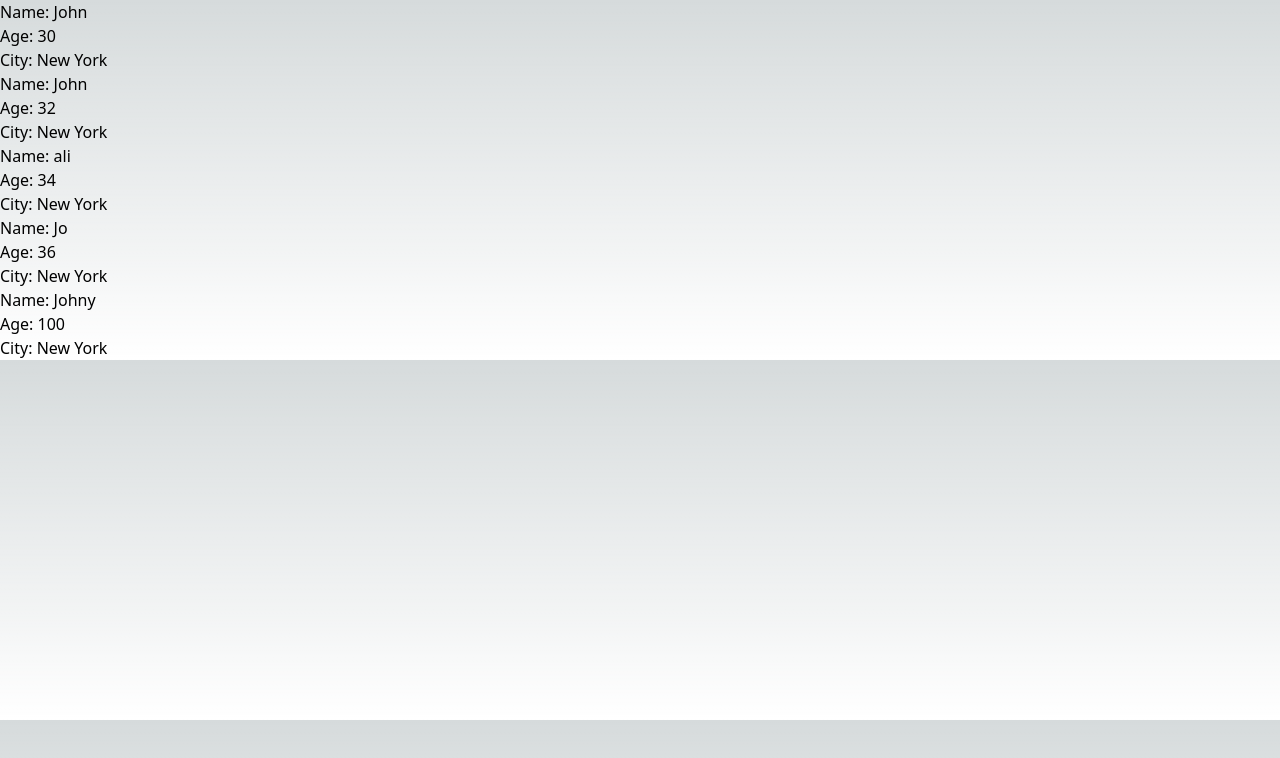
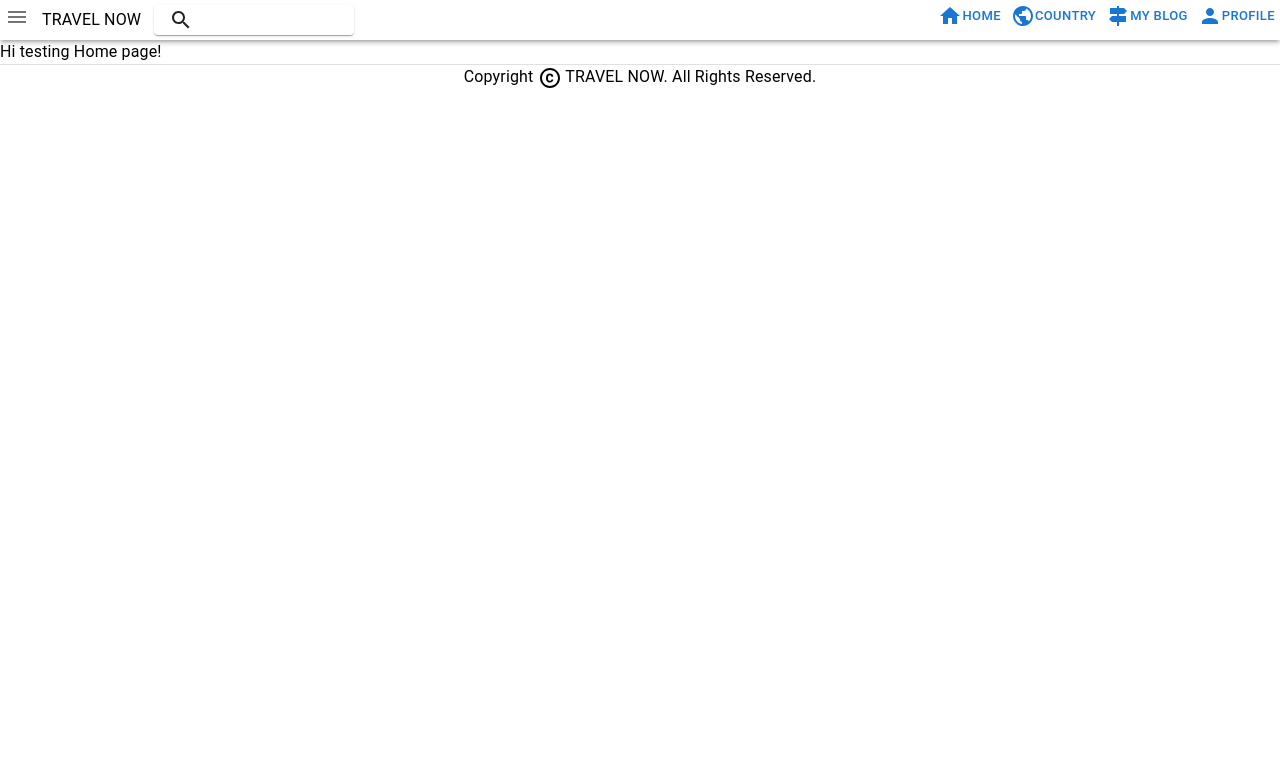
Before and after one commit to CQL02/TravelBlog, a Next.js app: page /home in a window 1280 px wide. Shown: the top 758 px of the page. Built offline with nearby package versions, Linux system fonts and the light colour scheme.

Commit message:
done layout

```diff
--- /dev/null
+++ b/component/Footer.js
@@ -0,0 +1,14 @@
+import { Box, Divider, Typography } from "@mui/material";
+import CopyrightIcon from "@mui/icons-material/Copyright";
+
+export default function footer() {
+  return (
+    <Box>
+      <Divider />
+      <Typography align="center" className="footer">
+        Copyright <CopyrightIcon className="footer" /> TRAVEL NOW. All Rights
+        Reserved.
+      </Typography>
+    </Box>
+  );
+}
--- /dev/null
+++ b/component/Header.js
@@ -0,0 +1,41 @@
+import { Box, Button, Paper, Typography } from "@mui/material";
+import HomeIcon from "@mui/icons-material/Home";
+import PublicIcon from "@mui/icons-material/Public";
+import SignpostIcon from "@mui/icons-material/Signpost";
+import PersonIcon from "@mui/icons-material/Person";
+import SearchIcon from "@mui/icons-material/Search";
+import InputBase from "@mui/material/InputBase";
+import SideNav from "./SideNavigation";
+
+export default function Header() {
+  return (
+    <Box sx={{ display: "flex", boxShadow: 3 }}>
+      <SideNav />
+      <Typography m={1}>TRAVEL NOW</Typography>
+
+      <Paper component="form" className="headerSearchBox">
+        <SearchIcon />
+        <InputBase />
+      </Paper>
+
+      <Box sx={{ marginLeft: "auto" }}>
+        <Button variant="text" size="small" className="headerButton">
+          <HomeIcon />
+          HOME
+        </Button>
+        <Button variant="text" size="small" className="headerButton">
+          <PublicIcon />
+          COUNTRY
+        </Button>
+        <Button variant="text" size="small" className="headerButton">
+          <SignpostIcon />
+          MY BLOG
+        </Button>
+        <Button variant="text" size="small" className="headerButton">
+          <PersonIcon />
+          PROFILE
+        </Button>
+      </Box>
+    </Box>
+  );
+}
--- /dev/null
+++ b/component/Layout.js
@@ -0,0 +1,14 @@
+const { default: Header } = require("./Header");
+const { default: Footer } = require("./Footer");
+
+const Layout = ({ children }) => {
+  return (
+    <div>
+      <Header />
+      <main>{children}</main>
+      <Footer />
+    </div>
+  );
+};
+
+export default Layout;
--- /dev/null
+++ b/component/SideNavigation.js
@@ -0,0 +1,66 @@
+import {
+  Box,
+  Drawer,
+  IconButton,
+  List,
+  ListItemButton,
+  ListItemIcon,
+  ListItemText,
+  Typography,
+} from "@mui/material";
+import MenuIcon from "@mui/icons-material/Menu";
+import AddCircleOutlineIcon from "@mui/icons-material/AddCircleOutline";
+import SettingsIcon from "@mui/icons-material/Settings";
+import LogoutIcon from "@mui/icons-material/Logout";
+import { useState } from "react";
+
+export default function sideNav() {
+  const [state, setState] = useState(false);
+  const toggleDrawer = () => {
+    setState(!state);
+  };
+
+  return (
+    <Box>
+      <IconButton className="headerButton" size="small" onClick={toggleDrawer}>
+        <MenuIcon />
+      </IconButton>
+      <Drawer anchor="left" open={state} onClose={() => setState(false)}>
+        <Typography className="drawer-text" align="center">
+          WELCOME!
+        </Typography>
+        <img
+          src="https://images.unsplash.com/photo-1551963831-b3b1ca40c98e"
+          style={{ width: "15em" }}
+        />
+        <Typography className="drawer-text" align="center">
+          username
+        </Typography>
+        <Box className="drawer">
+          <List>
+            <ListItemButton>
+              <ListItemIcon>
+                <AddCircleOutlineIcon />
+              </ListItemIcon>
+              <ListItemText primary="Create Blog" />
+            </ListItemButton>
+
+            <ListItemButton>
+              <ListItemIcon>
+                <SettingsIcon />
+              </ListItemIcon>
+              <ListItemText primary="Settings" />
+            </ListItemButton>
+
+            <ListItemButton>
+              <ListItemIcon>
+                <LogoutIcon />
+              </ListItemIcon>
+              <ListItemText primary="Logout" />
+            </ListItemButton>
+          </List>
+        </Box>
+      </Drawer>
+    </Box>
+  );
+}
--- a/package.json
+++ b/package.json
@@ -12,6 +12,7 @@
     "@emotion/react": "^11.10.6",
     "@emotion/styled": "^11.10.6",
     "@fontsource/roboto": "^4.5.8",
+    "@mui/icons-material": "^5.11.16",
     "@mui/material": "^5.12.0",
     "@mui/styled-engine-sc": "^5.12.0",
     "autoprefixer": "10.4.14",
--- a/pages/_app.js
+++ b/pages/_app.js
@@ -1,5 +1,6 @@
-import '@/styles/globals.css'
+import "@/styles/globals.css";
+import "@/styles/layout.css";
 
 export default function App({ Component, pageProps }) {
-  return <Component {...pageProps} />
+  return <Component {...pageProps} />;
 }
--- a/pages/home/index.js
+++ b/pages/home/index.js
@@ -1,5 +1,10 @@
-import Example from "../../component/example";
+import Layout from "../../component/Layout";
+import { Typography } from "@mui/material";
 
 export default function homeindex() {
-  return <Example />;
+  return (
+    <Layout>
+      <Typography>Hi testing Home page!</Typography>
+    </Layout>
+  );
 }
--- a/styles/globals.css
+++ b/styles/globals.css
@@ -16,7 +16,7 @@
   }
 }
 
-body {
+/* body {
   color: rgb(var(--foreground-rgb));
   background: linear-gradient(
       to bottom,
@@ -24,4 +24,4 @@ body {
       rgb(var(--background-end-rgb))
     )
     rgb(var(--background-start-rgb));
-}
+} */
--- /dev/null
+++ b/styles/layout.css
@@ -0,0 +1,39 @@
+.headerButton {
+  margin: 5px;
+  color: black;
+  border-radius: 50px;
+}
+.headerButton:hover {
+  background-color: #f3f3f3;
+  color: black;
+  border-radius: 50px;
+}
+
+.headerSearchBox {
+  width: 200px;
+  height: 30px;
+  display: flex;
+  align-items: center;
+  border-radius: 20px;
+  padding: 15px;
+  margin: 5px;
+  color: gray;
+}
+.headerSearchBox:hover {
+  color: lightgray;
+}
+
+.drawer {
+  width: 15em;
+  margin-top: auto;
+}
+
+.drawer-text {
+  font-size: x-large;
+  margin-top: 10px;
+  margin-bottom: 10px;
+}
+
+.footer {
+  font-size: small;
+}
```
Also changed, not shown: 1 other file (tests, documents, lock files or other folders).
